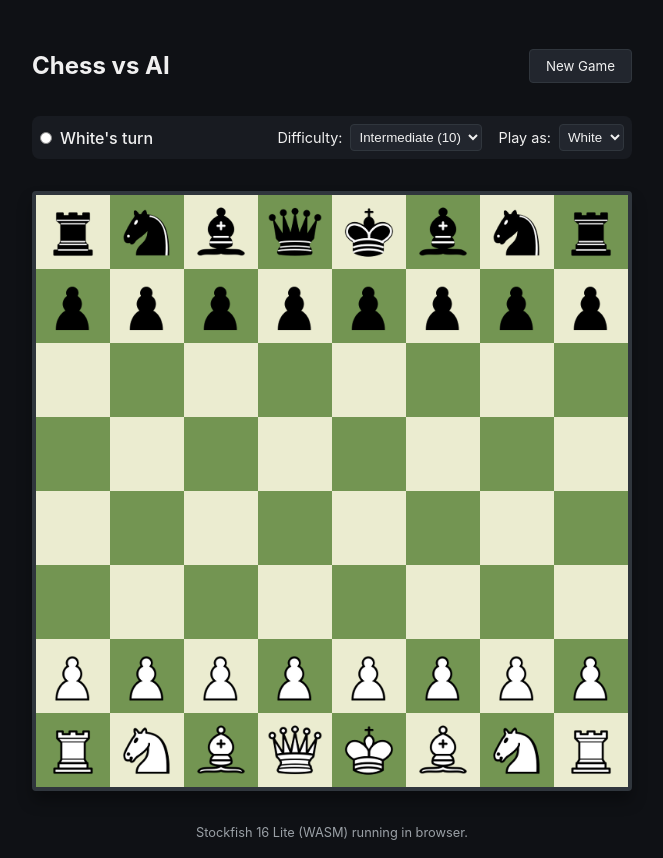
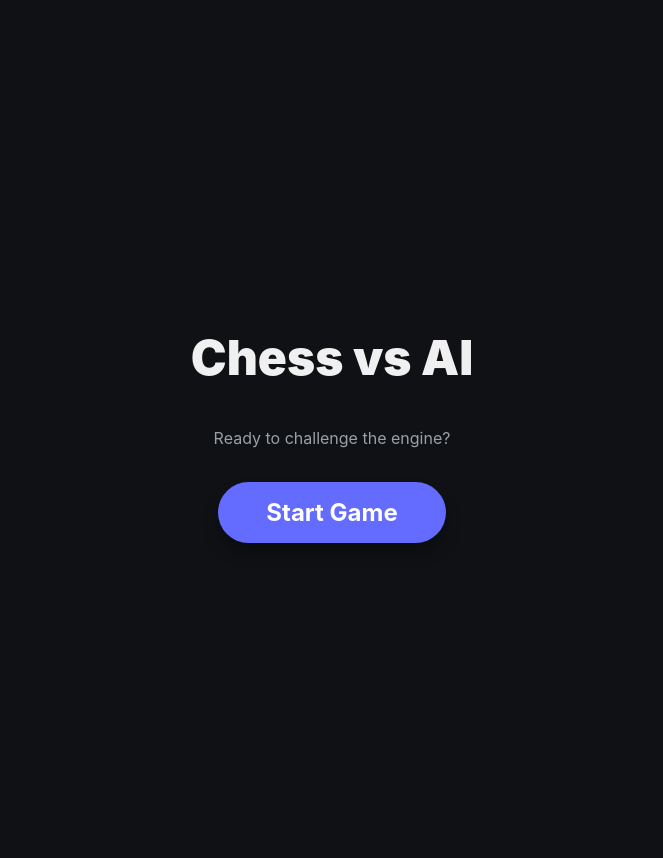
Before and after one commit to pablodelgadom/Ajedrez, a React (Vite) app: page / in a window 1280 px wide. Shown: the whole page, without its empty margins (308-971 px from the left). After the commit the page ends 832 px from the top, so only its background shows below. Built offline with nearby package versions, Linux system fonts and the light colour scheme.

Commit message:
StartBtnAndLogs

```diff
--- a/src/games/chess/ChessGame.tsx
+++ b/src/games/chess/ChessGame.tsx
@@ -11,8 +11,11 @@ export const ChessGame: React.FC = () => {
         playerColor
     });
 
+    const [isGameStarted, setIsGameStarted] = useState(false);
+
     const handleRestart = () => {
         resetGame();
+        setIsGameStarted(true);
     };
 
     const getStatusText = () => {
@@ -23,6 +26,43 @@ export const ChessGame: React.FC = () => {
             default: return `${turn === 'w' ? "White" : "Black"}'s turn`;
         }
     };
+
+    if (!isGameStarted) {
+        return (
+            <div style={{
+                height: '100vh',
+                width: '100%',
+                display: 'flex',
+                flexDirection: 'column',
+                alignItems: 'center',
+                justifyContent: 'center',
+                gap: '2rem',
+                backgroundColor: 'var(--color-bg-primary)'
+            }}>
+                <h1 style={{ fontSize: '3rem', fontWeight: 900, color: 'var(--color-text-primary)' }}>Chess vs AI</h1>
+                <p style={{ color: 'var(--color-text-secondary)' }}>Ready to challenge the engine?</p>
+                <button
+                    onClick={() => setIsGameStarted(true)}
+                    style={{
+                        fontSize: '1.5rem',
+                        padding: '1rem 3rem',
+                        backgroundColor: 'var(--color-accent-primary)',
+                        color: 'white',
+                        borderRadius: 'var(--radius-full)',
+                        border: 'none',
+                        boxShadow: 'var(--shadow-lg)',
+                        cursor: 'pointer',
+                        fontWeight: 'bold',
+                        transition: 'transform 0.2s ease'
+                    }}
+                    onMouseOver={(e) => e.currentTarget.style.transform = 'scale(1.05)'}
+                    onMouseOut={(e) => e.currentTarget.style.transform = 'scale(1)'}
+                >
+                    Start Game
+                </button>
+            </div>
+        );
+    }
 
     return (
         <div style={{ width: '100%', padding: '1rem', display: 'flex', flexDirection: 'column', gap: '1rem', alignItems: 'center' }}>
--- a/src/games/chess/engine/Engine.ts
+++ b/src/games/chess/engine/Engine.ts
@@ -14,7 +14,11 @@ export class Engine {
     public init() {
         try {
             this.worker = new Worker('/engine/stockfish-17.1-lite-51f59da.js');
+            this.worker.onerror = (e) => {
+                console.error("Stockfish Worker Error:", e);
+            };
             this.worker.onmessage = (event) => {
+                console.log("SF:", event.data); // Debug logging
                 this.onMessage(event.data);
             };
             this.worker.postMessage('uci');
```
